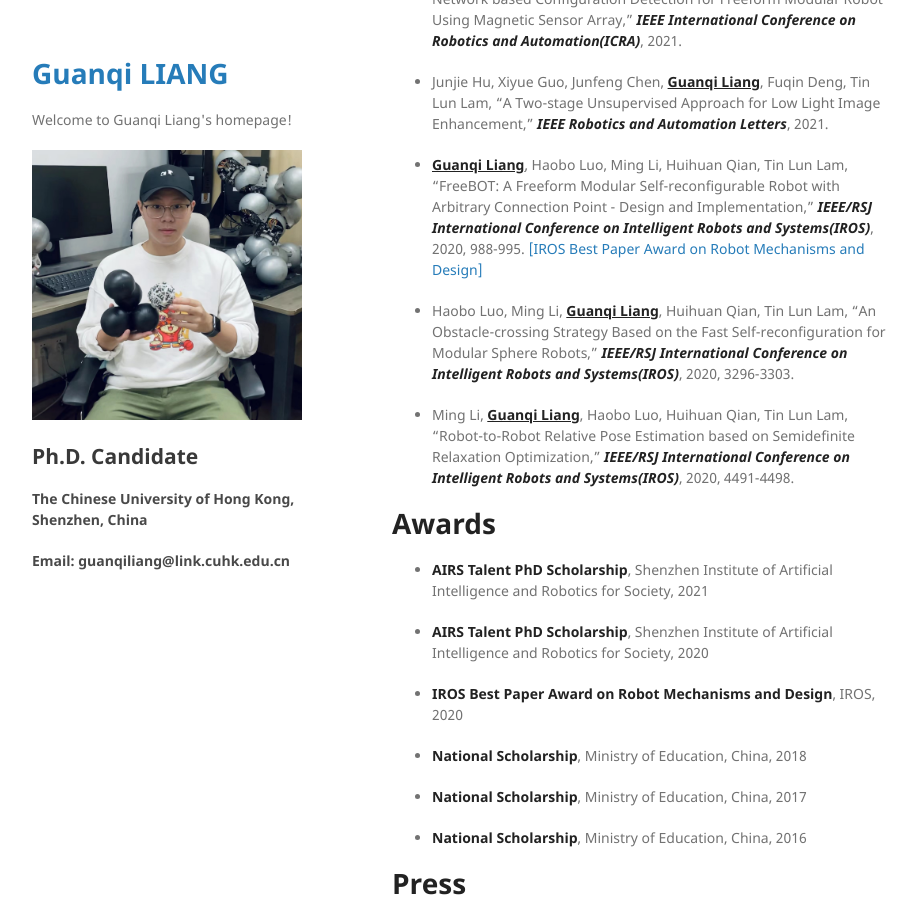
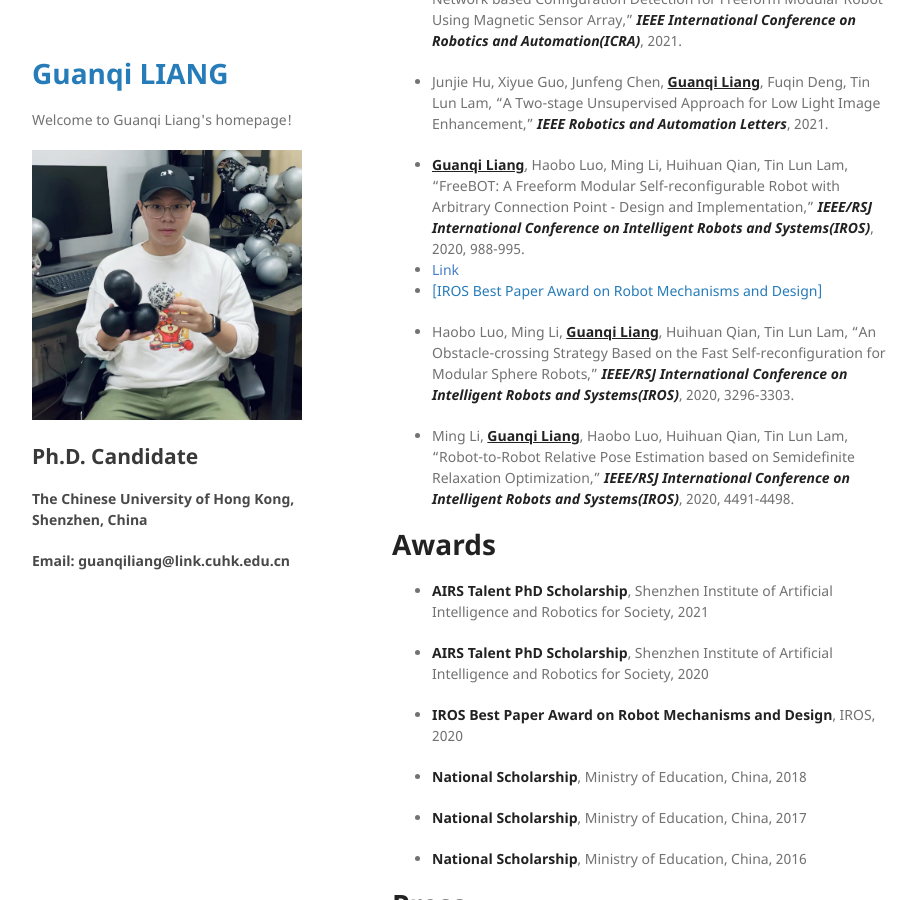
Before and after one commit to guanqiliang/guanqiliang.github.com, a Jekyll site: the page built from index.md, in a window 1280 px wide and 900 px high, scrolled down 1092 px. Shown: the whole window, without its empty margins (178-1095 px from the left). Built offline with Jekyll 4.4.1, drawn with Linux system fonts in a browser that asks for light colours; our own code applies the rules of GitHub Pages for plain Markdown files.

Commit message:
Update index.md

```diff
--- a/index.md
+++ b/index.md
@@ -34,7 +34,9 @@ Hello, I am a 5th year Ph.D candidate, supervised by [Prof. Tin Lun LAM](https:/
 
 * Junjie Hu, Xiyue Guo, Junfeng Chen, <strong><u>Guanqi Liang</u></strong>, Fuqin Deng, Tin Lun Lam, "A Two-stage Unsupervised Approach for Low Light Image Enhancement," <strong><i>IEEE Robotics and Automation Letters</i></strong>, 2021.
 
-* <strong><u>Guanqi Liang</u></strong>, Haobo Luo, Ming Li, Huihuan Qian, Tin Lun Lam, "FreeBOT: A Freeform Modular Self-reconfigurable Robot with Arbitrary Connection Point - Design and Implementation," <strong><i>IEEE/RSJ International Conference on Intelligent Robots and Systems(IROS)</i></strong>, 2020, 988-995. [[IROS Best Paper Award on Robot Mechanisms and Design]](https://www.ieee-ras.org/about-ras/latest-news/1767-iros-2020-award-recipients-honored)
+* <strong><u>Guanqi Liang</u></strong>, Haobo Luo, Ming Li, Huihuan Qian, Tin Lun Lam, "FreeBOT: A Freeform Modular Self-reconfigurable Robot with Arbitrary Connection Point - Design and Implementation," <strong><i>IEEE/RSJ International Conference on Intelligent Robots and Systems(IROS)</i></strong>, 2020, 988-995.
+* <a style="color: #447ec9" href="https://www.baidu.com">Link</a>
+* [[IROS Best Paper Award on Robot Mechanisms and Design]](https://www.ieee-ras.org/about-ras/latest-news/1767-iros-2020-award-recipients-honored)
 
 * Haobo Luo, Ming Li, <strong><u>Guanqi Liang</u></strong>, Huihuan Qian, Tin Lun Lam, "An Obstacle-crossing Strategy Based on the Fast Self-reconfiguration for Modular Sphere Robots," <strong><i>IEEE/RSJ International Conference on Intelligent Robots and Systems(IROS)</i></strong>, 2020, 3296-3303.
 
```
